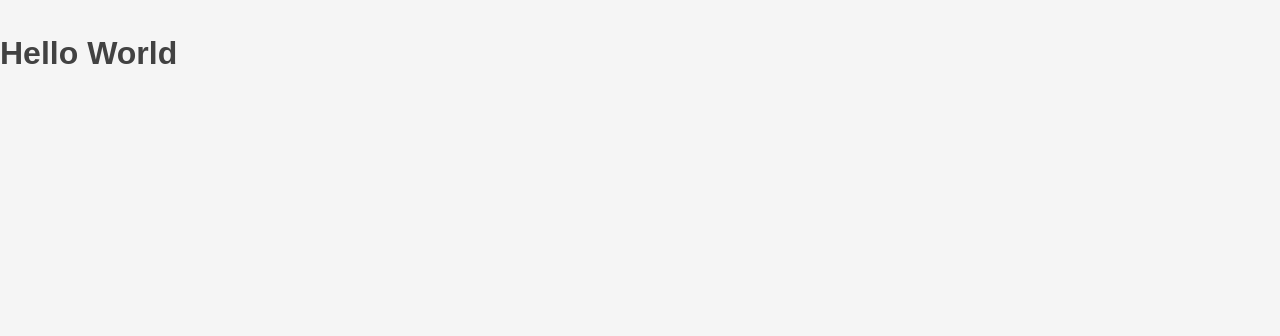
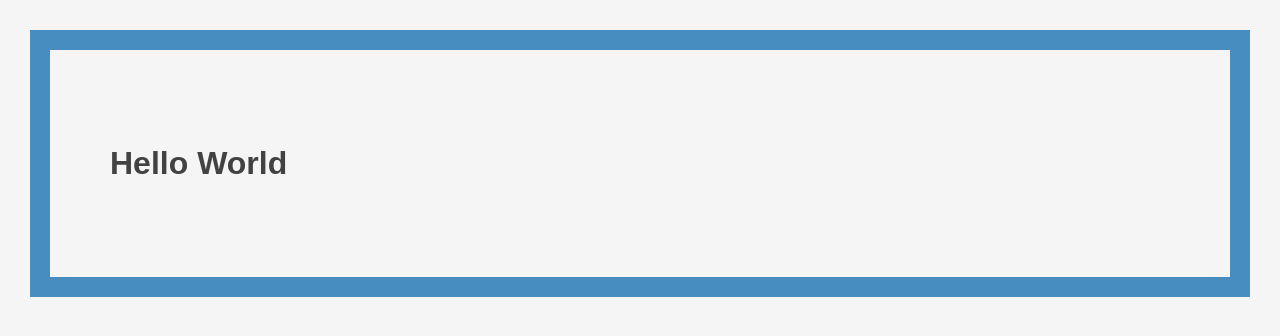
Before and after one commit to hirotask/portfolio, a React (Create React App) app: page / in a window 1280 px wide. Shown: the top 336 px of the page. Built offline with nearby package versions, Linux system fonts and the light colour scheme.

Commit message:
[update]: DefaultContainer.jsのレイアウトを調整

```diff
--- a/src/components/pages/HomePage.js
+++ b/src/components/pages/HomePage.js
@@ -1,7 +1,9 @@
+import { DefaultContainer } from "../templates/DefaultContainer";
+
 export const HomePage = () => {
   return (
-    <>
+    <DefaultContainer>
       <h1>Hello World</h1>
-    </>
+    </DefaultContainer>
   );
 };
--- a/src/components/templates/DefaultContainer.js
+++ b/src/components/templates/DefaultContainer.js
@@ -21,4 +21,5 @@ const MainWrapper = styled.div`
   display: flex;
   border: #478dc0 20px solid;
   padding: 60px;
+  margin: 30px;
 `;
```
